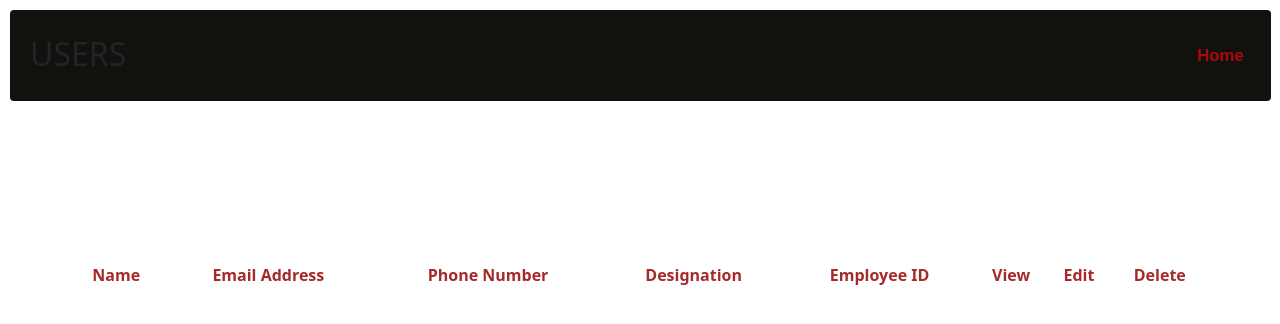
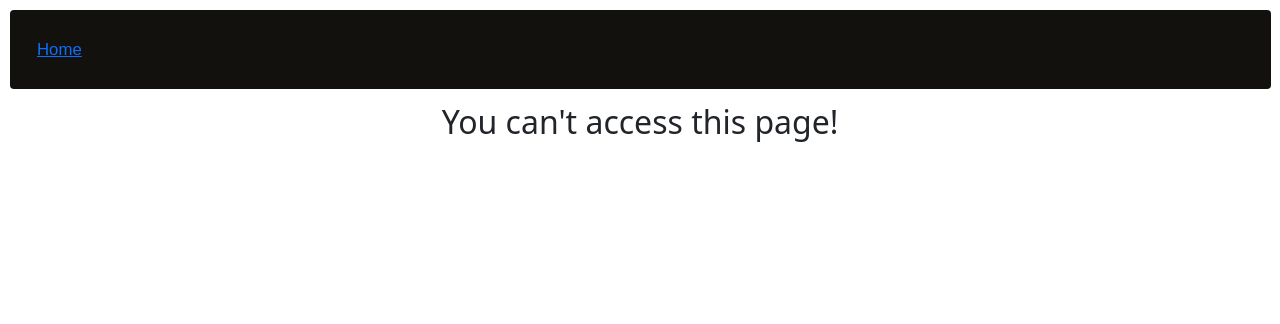
Before and after one commit to vicci2/vicci_shop, a Flask app: page /users in a window 1280 px wide. Shown: the top 324 px of the page. Run offline with Flask 2, Linux system fonts and the light colour scheme; the visitor is signed in with stand-in values (Sample User, id 1); data comes from the database, SQL or seed files in the repository; lists and menus that the app fills with data are empty; some libraries are stand-ins or nearby versions.

Commit message:
first commit

```diff
--- a/main.py
+++ b/main.py
@@ -18,6 +18,7 @@ app.secret_key="123secretkye"#THE SECRET KEY
 #Establish Connection
 try:
     # defining the UPI to establis a connection:
+    # app.config['SQLALCHEMY_DATABASE_URI']= "postgresql://postgres:vicciSQL@localhost:5432/alchemy"
     app.config['SQLALCHEMY_DATABASE_URI']='postgresql://rschqcsgcjxcuk:89063701bcfb6750313f9247b4ed9330b055aa4114d975baa82b474c65b9b57c@ec2-99-81-137-11.eu-west-1.compute.amazonaws.com:5432/dedp2umiglp1rr'
     app.config['SQLALCHEMY_TRACK_MODIFICATIONS'] = False
     print ("Successfullly connected to the  Vicci database")
@@ -444,7 +445,7 @@ def admin():
     return render_template("admin.html",admin=current_user)
 
 @app.route("/adduser",methods=["GET","POST"])
-@login_required
+# @login_required
 def adduser():
     if request.method=="POST":
         uid=request.form["id"]
@@ -466,7 +467,7 @@ def adduser():
                                 id=Users.query.filter_by(e_id = e_id).first()
                                 data=Newsletter.query.filter_by(id=uid).one()
                                 if not id:
-                                    row=Users(fname=fname,lname=lname,email=email,upasscode=generate_password_hash( upasscode,method='sha256'),tel=tel,designation=designation,e_id=e_id,uname=designation+e_id)
+                                    row=Users(fname=fname,lname=lname,email=email,upasscode=generate_password_hash( upasscode,method='sha256'),tel=tel,designation=designation,e_id=e_id,uname=designation+e_id,igram=fname+".igram.com",tgram=fname+".tgram.com")
                                     data.status=status
                                     db.session.add(row)
                                     db.session.merge(data)
@@ -505,7 +506,7 @@ def user():
 @app.route("/users",methods=["GET","POST"])
 @login_required
 def users():
-    users=Users.query.order_by(Users.designation).offset(1).all()
+    users=Users.query.order_by(Users.designation).filter(Users.designation !="Admin").all()
     print(users)
     return render_template("users.html",users=users)
 
@@ -528,8 +529,8 @@ def login():
         else:
             # counter=0
             # while counter < 3:
-#                 if check_password_hash(user.upasscode, password):
-                if user.upasscode == password:
+                if check_password_hash(user.upasscode, password):
+                # if user.upasscode == password:
                     if user.designation=="Admin":
                         flash(f"{user.uname} you successfully Logged in!",'info')
                         login_user(user,remember=True)
@@ -544,7 +545,6 @@ def login():
                         login_user(user,remember=True)
                         return redirect(url_for("user"))
                 else:
-                    print("snlvmvklsmvs")
                     flash('Wrong password. Try again!','danger')
                     return redirect(url_for("ims"))
 
@@ -618,10 +618,10 @@ def view():
         code=request.form["passw"]
         uid=request.form["id"]
         # name=request.form["uname"]
-        data=Users.query.filter_by(designation="Admin").first()
+        # dcnv=check_password_hash(Users.upasscode, code)
+        data=Users.query.filter(Users.designation =="Admin").first()
         user=Users.query.filter_by(id=uid).one()
-        print("data",data.upasscode)
-        if check_password_hash(data.upasscode, code):
+        if data:
             if desg=="Manager":
                 flash(f" Welcome {data.uname}","success")
                 login_user(user,remember=True)
--- a/templates/adduser.html
+++ b/templates/adduser.html
@@ -31,9 +31,12 @@
       {% endif %}
   {% endwith %}
 </div>
+<div class="top">
+  <a href="admin">Home</a>
+</div>
 {% else %}
 <div class="top">
-  <a href="admin">Home</a>
+  <a href="home">Home</a>
 </div>
 {% endif %}
 {% endblock %}
--- a/templates/admin.html
+++ b/templates/admin.html
@@ -149,7 +149,7 @@
   <div class="row text-warning">
     <div class="row text-warning">
 
-      <h1 align="center">{{admin.uname}}'Profile</h1>
+      <h1 align="center">{{admin.uname}}'s Profile</h1>
 
     </div>
       <div class="cont">
--- a/templates/users.html
+++ b/templates/users.html
@@ -1,5 +1,6 @@
 {% extends "manager.html" %}
 {% block navtitle %}
+{% if current_user.is_authenticated and current_user.designation=="Admin" %}
 <style>
   input{border: none;
     text-align: center;
@@ -43,13 +44,18 @@
 <div class="top">
   <a class="navbar " id="lin1" href="admin">Home</a>
 </div>
-
+{% else%}
+<div class="top">
+  <a href="home">Home</a>
+</div>
+{% endif %}
 {% endblock %}
 
 {% block sidebar %}
 {% endblock %}
 
 {% block content %}
+{% if current_user.is_authenticated and current_user.designation=="Admin" %}
 <style>
   input{border: none;
     text-align: center;
@@ -246,7 +252,11 @@
 </div>
 </div>
 </div>
-
+{% else%}
+<div class="top">
+  <p><h2>You can't access this page!</h2></p>
+</div>
+{% endif %}
 {% endblock %}
 
 {% block footer%}
```
